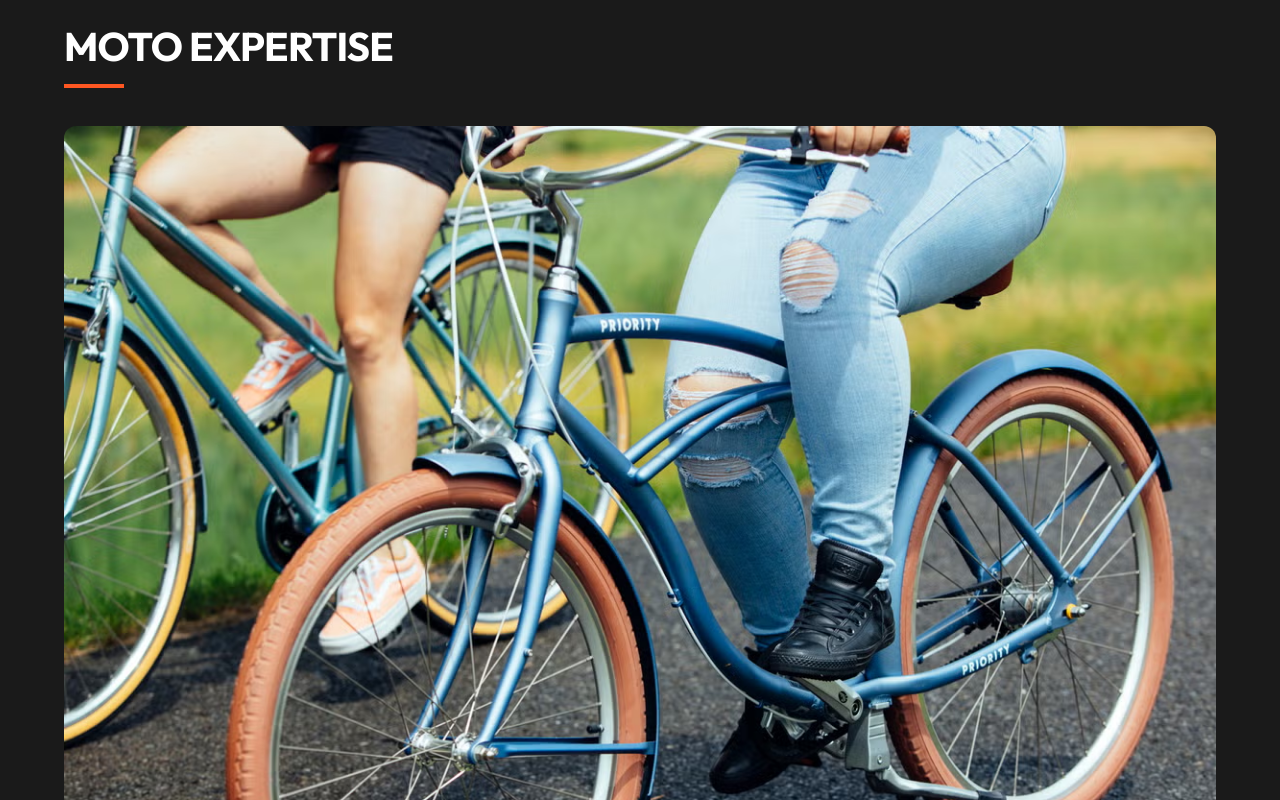
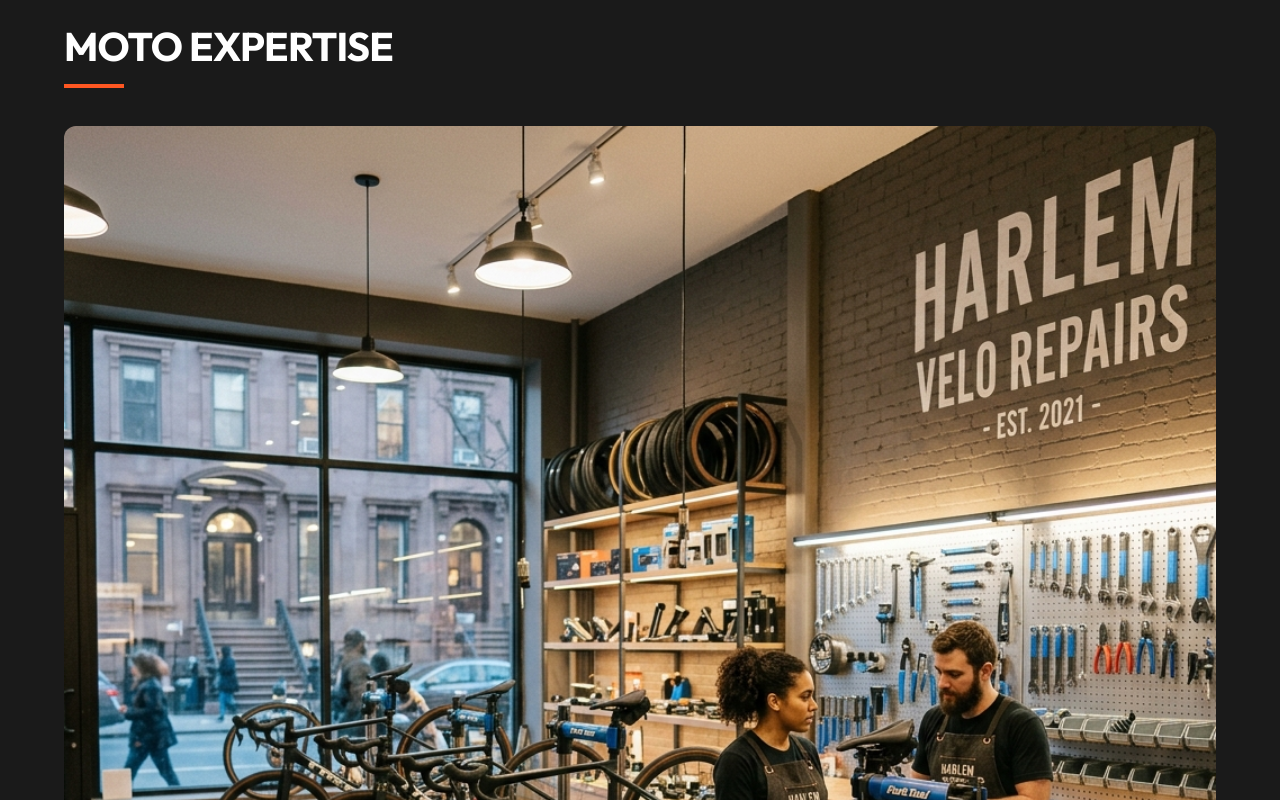
Before and after one commit to Maheen84/Cycle-Therapy-NYC, a website built with Vite: page index.html in a window 1280 px wide. Shown: the part 2020-2820 px from the top of the page. Built offline with nearby package versions, Linux system fonts and the light colour scheme.

Commit message:
Replace services image - remove beginner-bikes-125 and use shop-interior.png

```diff
--- a/index.html
+++ b/index.html
@@ -138,7 +138,7 @@
             <div class="services-image-wrapper reveal">
                 <img id="servicesImage" class="responsive-img" alt="Bicycle repair mechanic"
                     style="width: 100%; height: 100%; object-fit: cover; object-position: center; display: block;"
-                    src="./beginner-bikes-125-preview-1591652727.avif"
+                    src="./shop-interior.png"
                     onerror="this.onerror=null;this.src='./hero-bike.png'">
             </div>
             <div class="services-grid">
```
